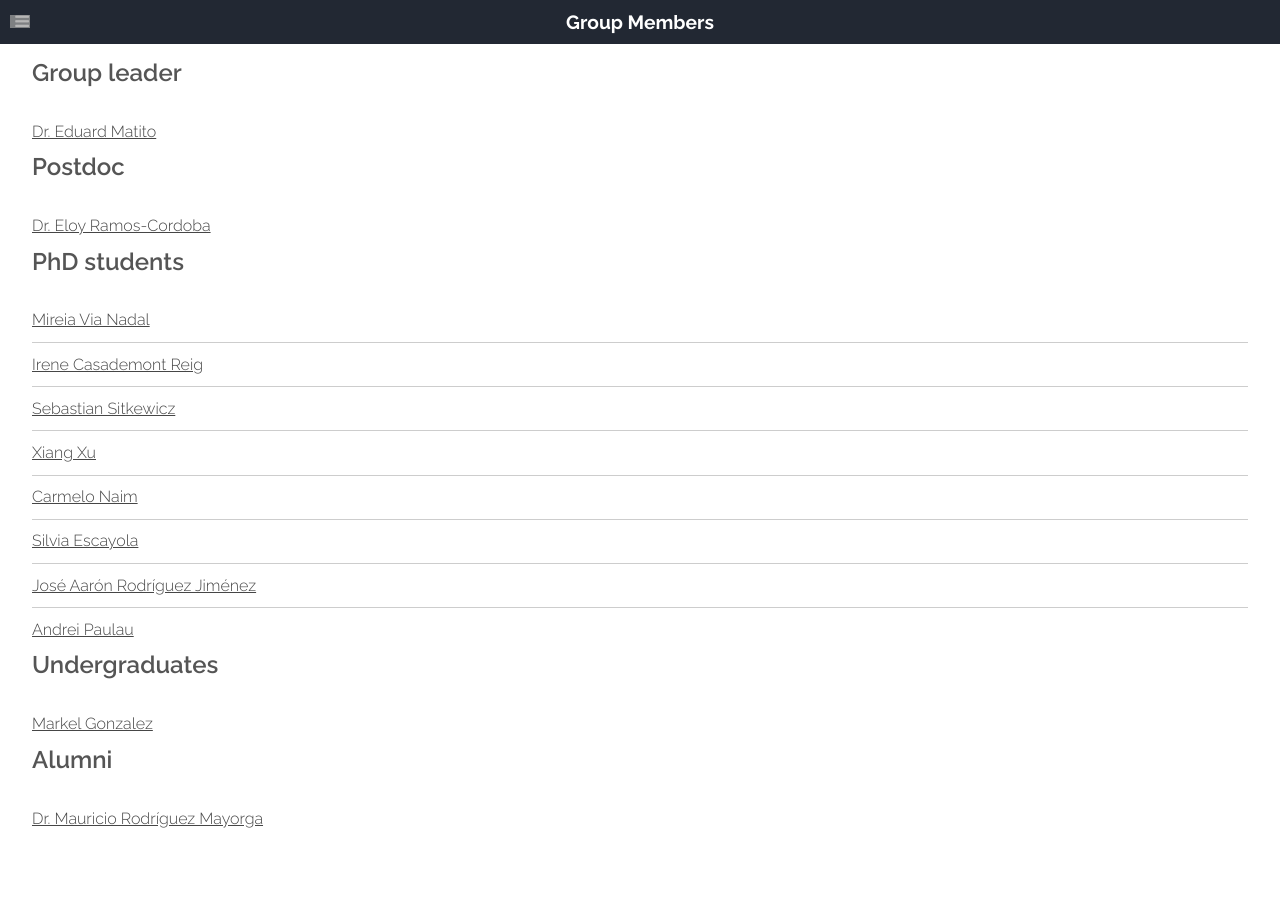
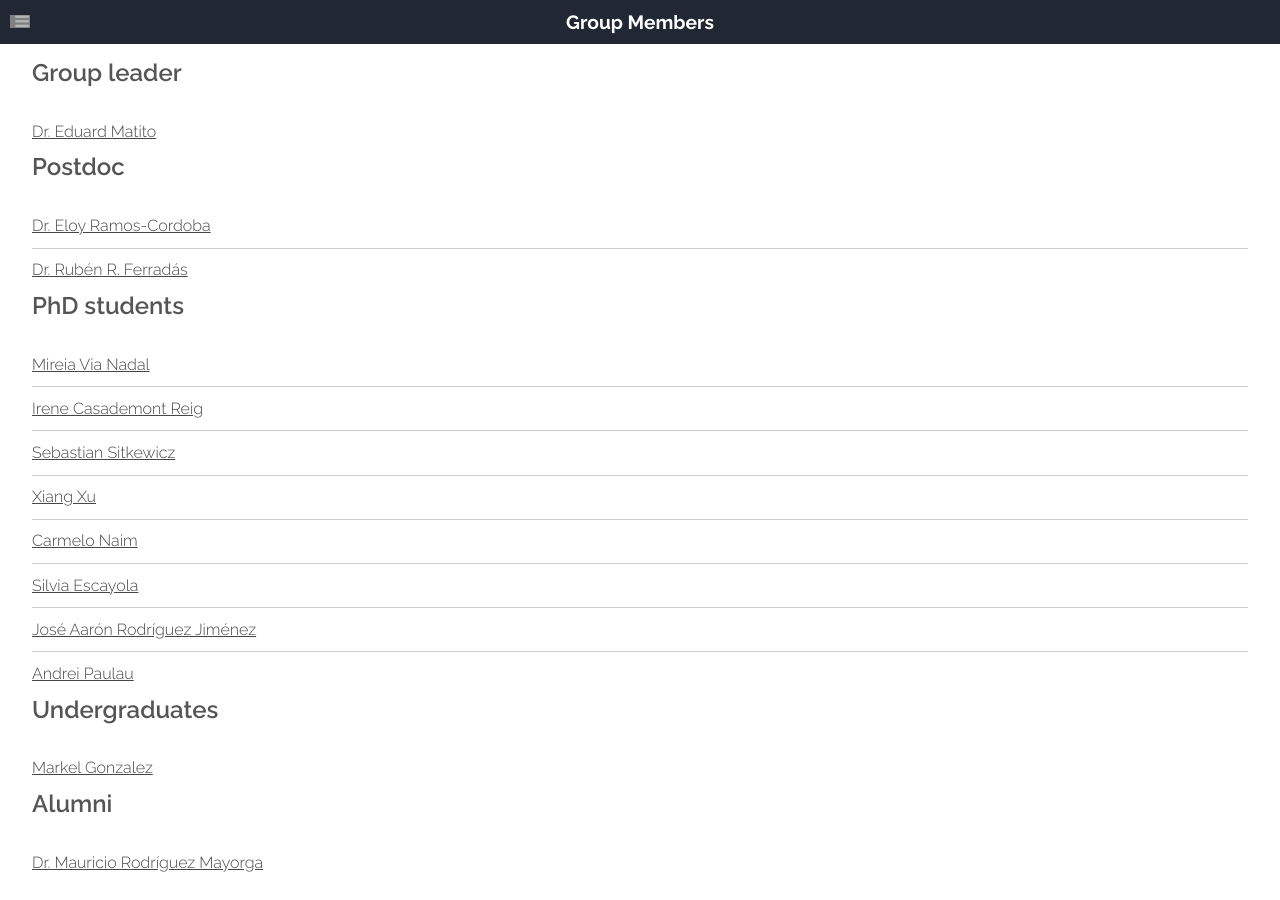
Before and after one commit to old-jekyll-templates/Horizons-Jekyll-Theme, a Jekyll site: the page built from members.html, in a window 1280 px wide and 900 px high, scrolled down 795 px. Built offline with Jekyll 4.4.1, drawn with Linux system fonts in a browser that asks for light colours; grey boxes are pictures that could not be loaded.

Commit message:
Update members.html

```diff
--- a/members.html
+++ b/members.html
@@ -25,6 +25,7 @@ layout: main
 						<ul class="default">
 							<!-- <li><a href="{{ site.baseurl }}/members/eloy.html">Dr. Eloy Ramos-Cordoba</a></li> -->
 							<li><a href="https://eloyramoscordoba.wordpress.com">Dr. Eloy Ramos-Cordoba</a></li>
+							<li><a href="{{ site.baseurl }}/members/ruben_ferradas.html">Dr. Rubén R. Ferradás</a></li>
 						</ul>
 						<header class="major">
 							<h2>PhD students</h2>
```
